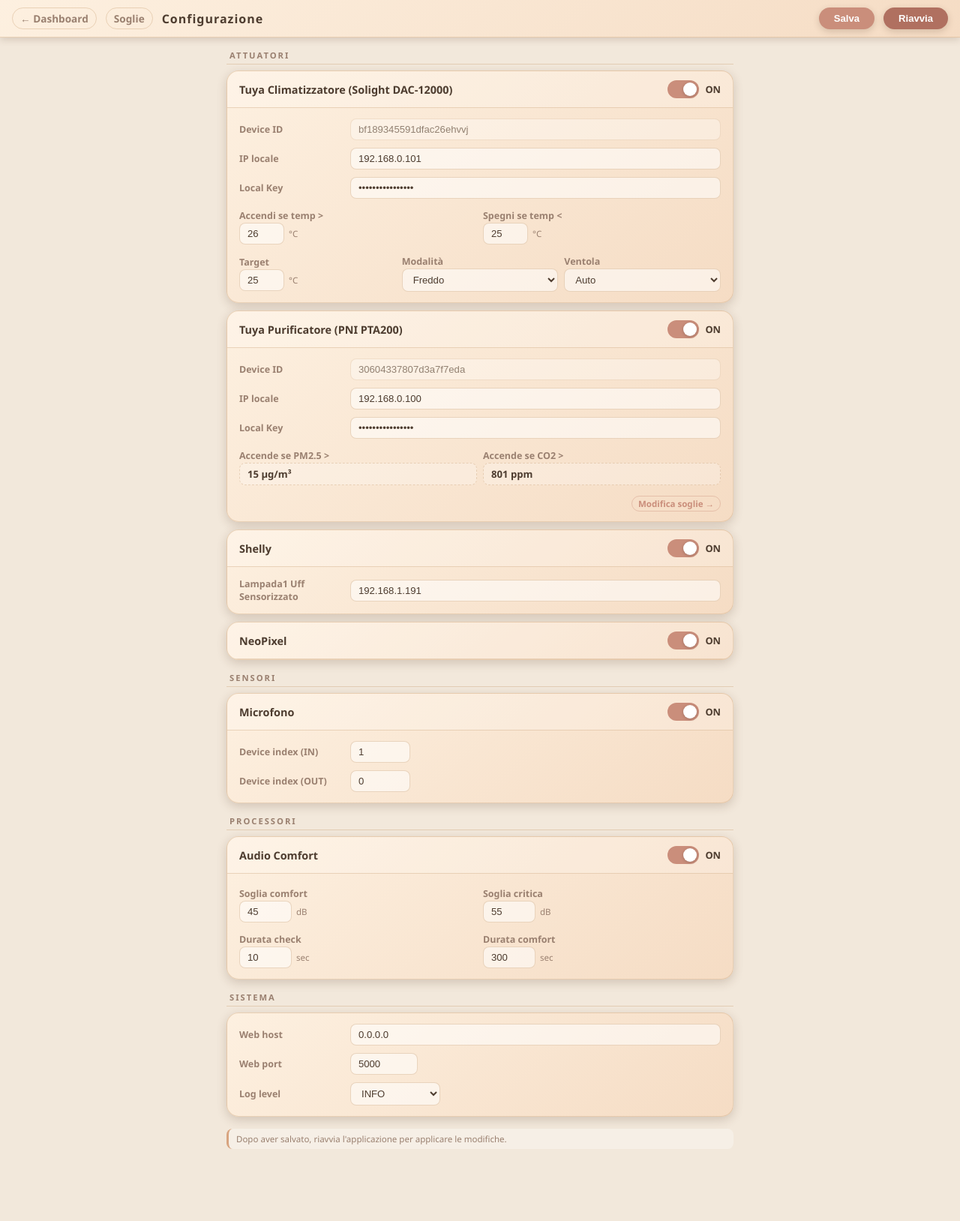
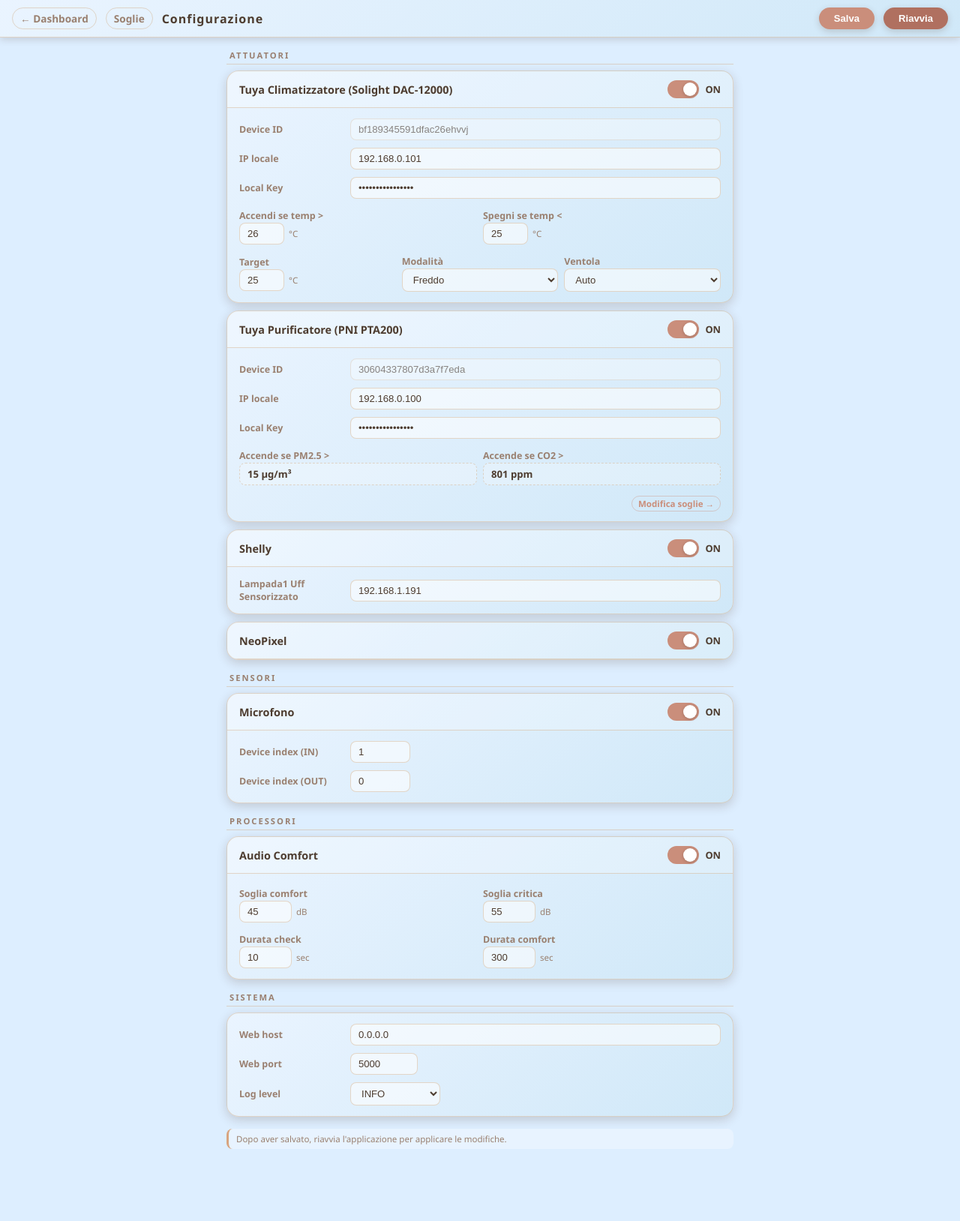
Before and after one commit to ireneranaldo/digihealth-smartlamp, a Flask app: page /config in a window 1280 px wide. Shown: the whole page at 75% size. Run offline with Flask 3, Linux system fonts and the light colour scheme.

Commit message:
style(dashboard): sfondo azzurrino su tutte le pagine
Sostituisce il beige caldo con toni celesti (#ddeeff / #eaf4ff)
su dashboard, alerts, thresholds e config.

Co-Authored-By: Claude Sonnet 4.6 <noreply@anthropic.com>

```diff
--- a/digihealth/web/templates/alerts.html
+++ b/digihealth/web/templates/alerts.html
@@ -6,8 +6,8 @@
     <title>Log Alert & Azioni</title>
     <style>
         :root {
-            --bg: #f2e8db;
-            --panel: #fdf0e0;
+            --bg: #ddeeff;
+            --panel: #eaf4ff;
             --text: #4d3c2f;
             --muted: #9b8a7a;
             --green: #4a7c5f;
--- a/digihealth/web/templates/config.html
+++ b/digihealth/web/templates/config.html
@@ -6,8 +6,8 @@
     <title>Configurazione – DigiHealth</title>
     <style>
         :root {
-            --bg:         #f2e8db;
-            --card-bg:    linear-gradient(140deg, #fdf0e0, #f5dcc4);
+            --bg:         #ddeeff;
+            --card-bg:    linear-gradient(140deg, #eaf4ff, #d0e8f8);
             --accent:     #ca8e7b;
             --accent2:    #d8a47f;
             --red:        #e49571;
@@ -29,7 +29,7 @@
         .header {
             position: sticky; top: 0; z-index: 100;
             display: flex; align-items: center; gap: 12px;
-            background: linear-gradient(140deg, #fdf0e0, #f5dcc4);
+            background: linear-gradient(140deg, #eaf4ff, #d0e8f8);
             border-bottom: 1px solid var(--border);
             box-shadow: 0 2px 10px var(--shadow);
             padding: 10px 16px;
--- a/digihealth/web/templates/thresholds.html
+++ b/digihealth/web/templates/thresholds.html
@@ -6,8 +6,8 @@
     <title>Soglie – DigiHealth</title>
     <style>
         :root {
-            --bg:         #f2e8db;
-            --card-bg:    linear-gradient(140deg, #fdf0e0, #f5dcc4);
+            --bg:         #ddeeff;
+            --card-bg:    linear-gradient(140deg, #eaf4ff, #d0e8f8);
             --accent:     #ca8e7b;
             --accent2:    #d8a47f;
             --red:        #e49571;
@@ -31,7 +31,7 @@
         .header {
             position: sticky; top: 0; z-index: 100;
             display: flex; align-items: center; gap: 12px;
-            background: linear-gradient(140deg, #fdf0e0, #f5dcc4);
+            background: linear-gradient(140deg, #eaf4ff, #d0e8f8);
             border-bottom: 1px solid var(--border);
             box-shadow: 0 2px 10px var(--shadow);
             padding: 10px 16px;
```
Also changed, not shown: digihealth/web/templates/dashboard.html (+4 -4 lines).
